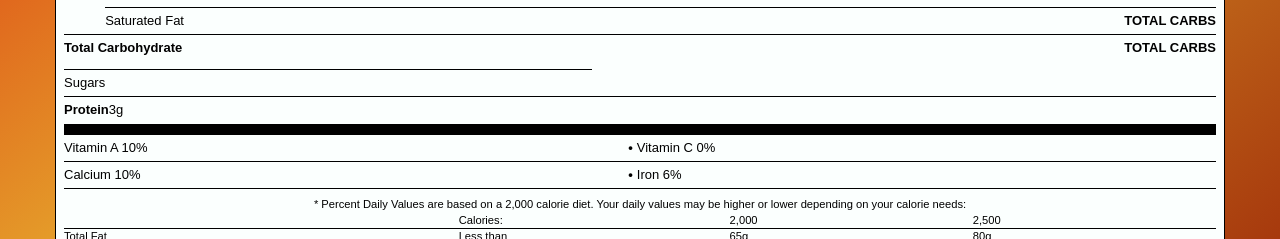
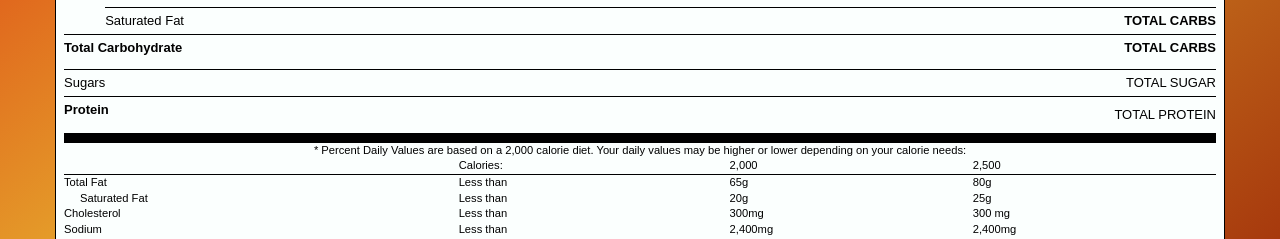
Before and after one commit to WildCodeSchool/paris-0921-p2-groupe6, a React (Vite) app: page /FinalResults in a window 1280 px wide. Shown: the part 511-750 px from the top of the page. Built offline with nearby package versions, Linux system fonts and the light colour scheme; no server answers; a web font is replaced by a local one.

Commit message:
nutrition label

```diff
--- a/src/Components/nutrition-label.jsx
+++ b/src/Components/nutrition-label.jsx
@@ -86,18 +86,19 @@ function NutritionLabel() {
               {/* <td className="blank-cell"></td> */}
               <th>Sugars</th>
               <td></td>
+              <td>TOTAL SUGAR</td>
             </tr>
             <tr className="thick-end">
               <th colSpan="2">
                 <b>Protein</b>
-                3g
+                <td></td>
               </th>
-              <td></td>
+              <td>TOTAL PROTEIN</td>
             </tr>
           </tbody>
         </table>
 
-        <table className="performance-facts__table--grid">
+        {/* <table className="performance-facts__table--grid">
           <tbody>
             <tr>
               <td colSpan="2">Vitamin A 10%</td>
@@ -108,7 +109,7 @@ function NutritionLabel() {
               <td>Iron 6%</td>
             </tr>
           </tbody>
-        </table>
+        </table> */}
 
         <p className="small-info">
           * Percent Daily Values are based on a 2,000 calorie diet. Your daily values may be higher or lower depending on your calorie needs:
```
